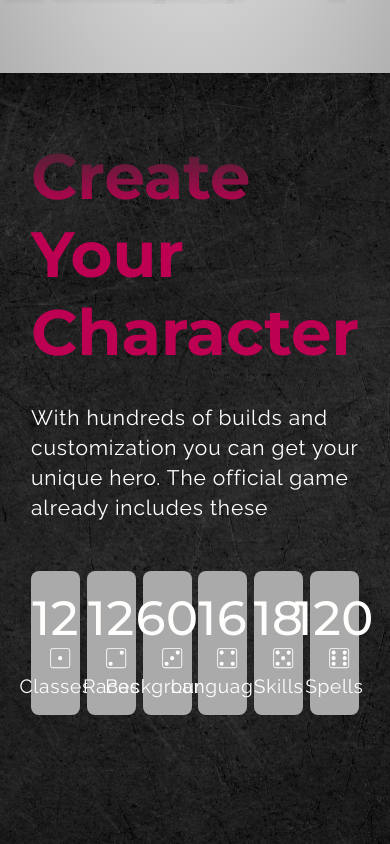
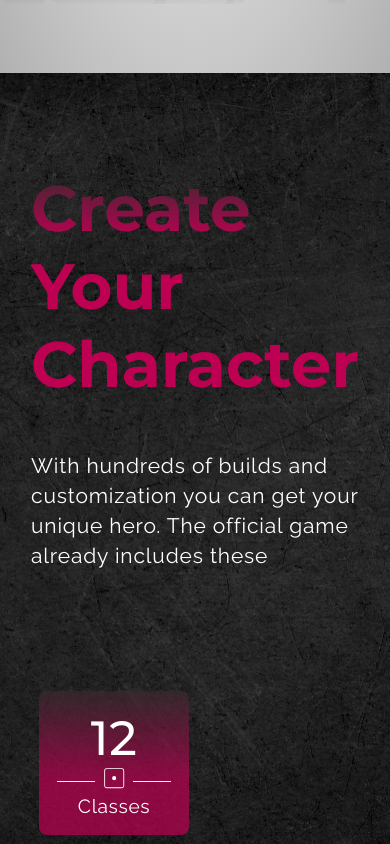
Before and after one commit to treee97/dndWebsite, a React (Create React App) app: page / in a window 390 px wide. Shown: the part 840-1684 px from the top of the page. Built offline with nearby package versions, Linux system fonts and the light colour scheme.

Commit message:
finishing Features. missing media queries

```diff
--- a/src/App.css
+++ b/src/App.css
@@ -23,7 +23,6 @@
 .img__bg{
 
   background-image: url('./assets/party_group.png'), radial-gradient(ellipse at 50% 43%, #FFFFFF 0%, #B1B1B1 100%);
-  /* url('./assets/top_left_bg.png'), url('./assets/d20.png'), radial-gradient(ellipse at 50% 43%, #FFFFFF 0%, #B1B1B1 100%); */
   background-position: center 90%;
   background-size: 70%,  auto;
   background-repeat: no-repeat;
--- a/src/components/Features/Features.css
+++ b/src/components/Features/Features.css
@@ -3,16 +3,18 @@
     flex-direction: column;
     align-items: center;
     justify-content: center;
-    background: #aaa;
     padding: 18px;
-    width: 15%;
+    width: 150px;
+    margin: 8px;
     border-radius: 8px;
+    cursor: pointer;
+    background: var(--gradient-bg);
 }
-.app__feature-number, .app__feature-name{
+/* .app__feature-number, .app__feature-name{
     display: flex;
     align-items: center;
     justify-content: center;
-}
+} */
 .app__feature-number p{
     font-family: var(--header-font);
     font-weight: 500;
--- a/src/components/Features/Features.jsx
+++ b/src/components/Features/Features.jsx
@@ -17,9 +17,6 @@ const Features = ({number, title, dice, text}) => {
         <div className="app__feature-name">
             <p>{title}</p>
         </div>
-        {/* <div className="app__feature-text">
-            <p>{text}</p>
-        </div> */}
     </div>
   )
 }
--- a/src/constants/data.js
+++ b/src/constants/data.js
@@ -9,7 +9,7 @@ const dndbase = [
         text: "Available to choose"
     },
     {
-        number: 12,
+        number: 9,
         name: "Races",
         dice: <GiInvertedDice2/>,
         text: "And more than .. in all the addons"
--- a/src/containers/Character/Character.css
+++ b/src/containers/Character/Character.css
@@ -14,12 +14,11 @@
 .app__character_content-header{
     display: flex;
     flex-direction: column;
-    margin-top: 2rem;
     align-items: flex-start;
     justify-content: center;
 }
 .app__character_content-header h2{
-    margin-bottom: 2rem;
+    margin: 4rem 0 3rem 0;
 }
 .app__character_content-header p{
     color: var(--color-white);
@@ -42,8 +41,7 @@
   max-height: 100%;
 }
 .app__character_content-info ul{
+    margin-top: 4rem;
     display: flex;
     flex-wrap: wrap;
-    align-items: normal;
-    justify-content: space-between;
 }
--- a/src/containers/Character/Character.jsx
+++ b/src/containers/Character/Character.jsx
@@ -22,15 +22,13 @@ const Character = () => (
         <div className="app__character_content-info">
           <ul className='p__raleway'>
           {data.dndbase.map( (card, index) => (
-              <Features key={card.title + index} number={card.number} title={card.name} dice={card.dice} />
-          )
-          )}
+              <li><Features key={card.title + index} number={card.number} title={card.name} dice={card.dice} /></li>
+          ))};
           </ul>
         </div>
       </div>
 
     </div>
   )
-  // in what file would you do an API call in a react folder structure? right now i have a folder named api and inside there's a .jsx file called apiCall. Is that good practice?
 
 export default Character
```
